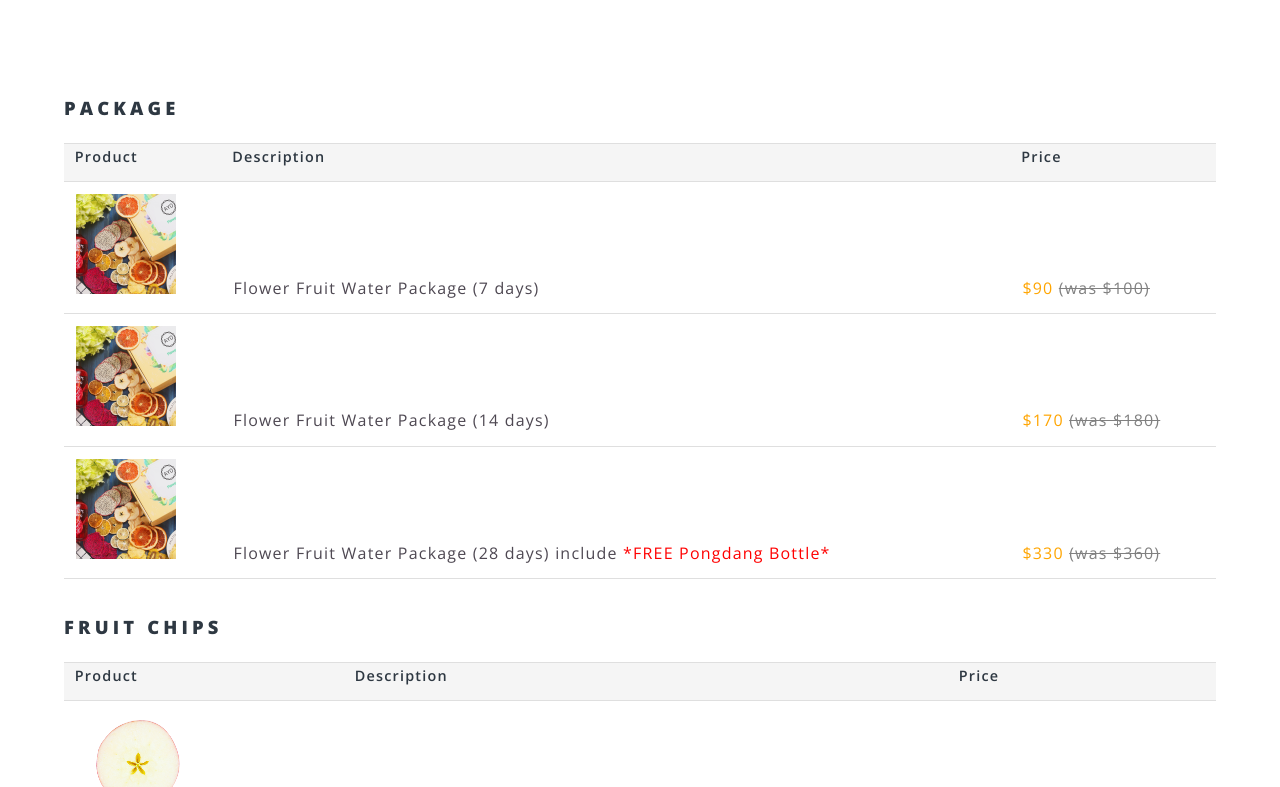
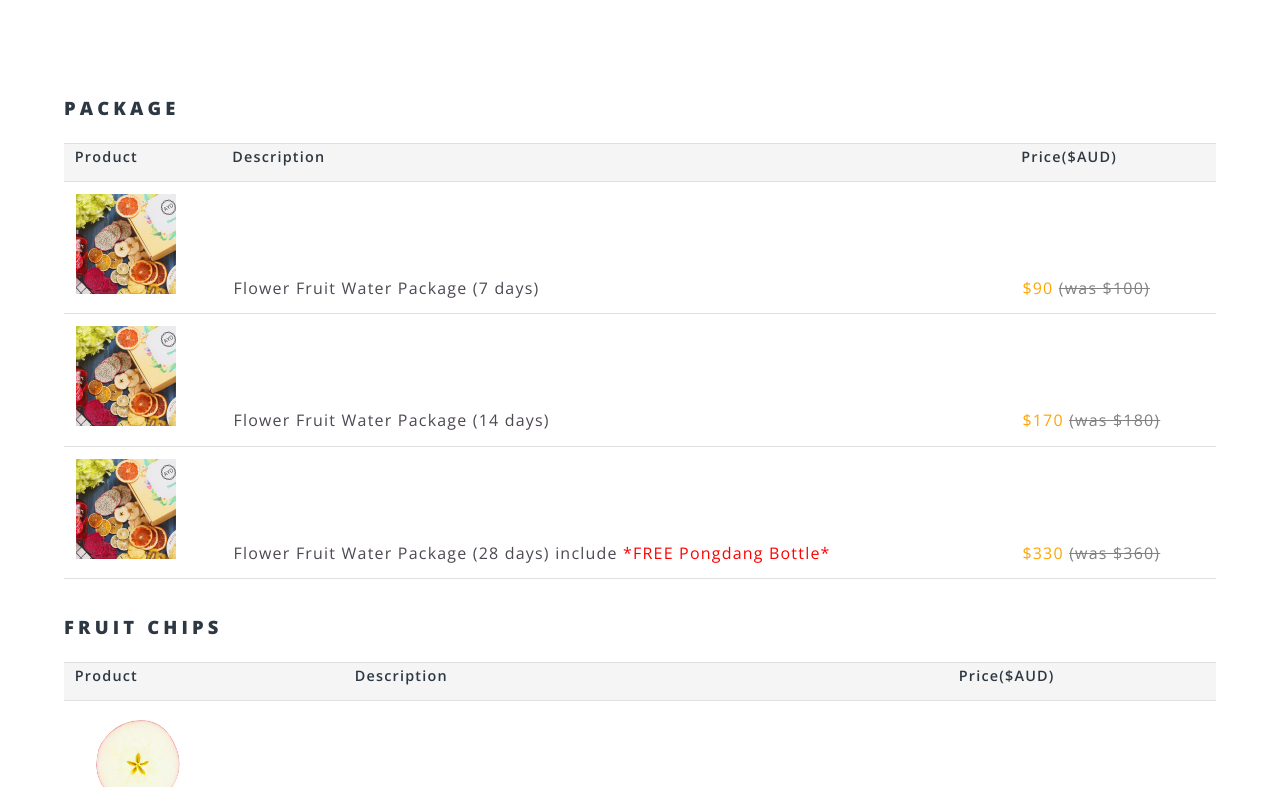
Before and after one commit to ckhung93/ayowater.github.io, a Jekyll site: the page built from products.html, in a window 1280 px wide and 900 px high, scrolled down 226 px, cut to the strip 113-900 px from the top of the window. Built offline with Jekyll 4.4.1, drawn with Linux system fonts in a browser that asks for light colours.

Commit message:
Update products.html

```diff
--- a/products.html
+++ b/products.html
@@ -9,7 +9,7 @@ title: Products
   <tr>
     <th>Product</th>
     <th>Description</th>
-    <th>Price</th>
+    <th>Price($AUD)</th>
   </tr>
   <tr>
     <td><img src="images/package.png" height="100"></td>
@@ -40,7 +40,7 @@ title: Products
   <tr>
     <th>Product</th>
     <th>Description</th>
-    <th>Price</th>
+    <th>Price($AUD)</th>
   </tr>
   <tr>
     <td><img src="images/apple.png" height="100"></td>
@@ -99,7 +99,7 @@ title: Products
   <tr>
     <th>Product</th>
     <th>Description</th>
-    <th>Price</th>
+    <th>Price($AUD)</th>
   </tr>
   <tr>
     <td><img src="images/bottle.jpg" height="100"></td>
```
